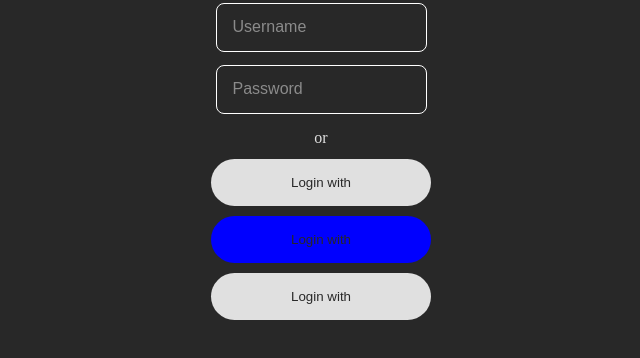
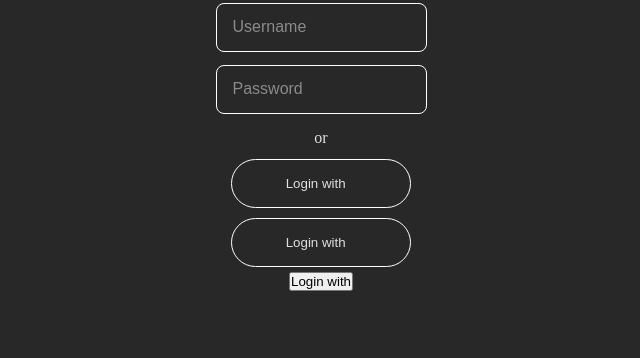
Before and after one commit to lblaseygg/CSS-Practice, a plain HTML site: page login/index.html in a window 1280 px wide. Shown: the part 218-576 px from the top of the page, without its empty margins (319-959 px from the left). Drawn offline with Linux system fonts and the light colour scheme; a web font is replaced by a local one.

Commit message:
adding updated styles for the buttons

```diff
--- a/login/style.css
+++ b/login/style.css
@@ -55,21 +55,20 @@ p {
     margin: .5rem;
 }
 
-.btn, .btn1, .btn2 {
-    background: #e0e0e0;
-    border: none;
-    color: #282828;
+.btn, .btn1 {
+    text-align: center;
+    background: #282828;
+    border: 1px solid #fff;
+    color: #e0e0e0;
     padding: 1rem;
-    padding-left: 5rem;
-    padding-right: 5rem;
+    padding-left: 4em;
+    padding-right: 4rem;
     margin: .3rem;
     border-radius: 3rem;
 }
 
-.btn1 {
-    background: blue;
+
+.btn:hover, .btn1:hover {
+    background: #e0e0e0;
+    color: #282828;
 }
-
-.btn, .btn1, .btn2:hover {
-    cursor: pointer;
-}
```
